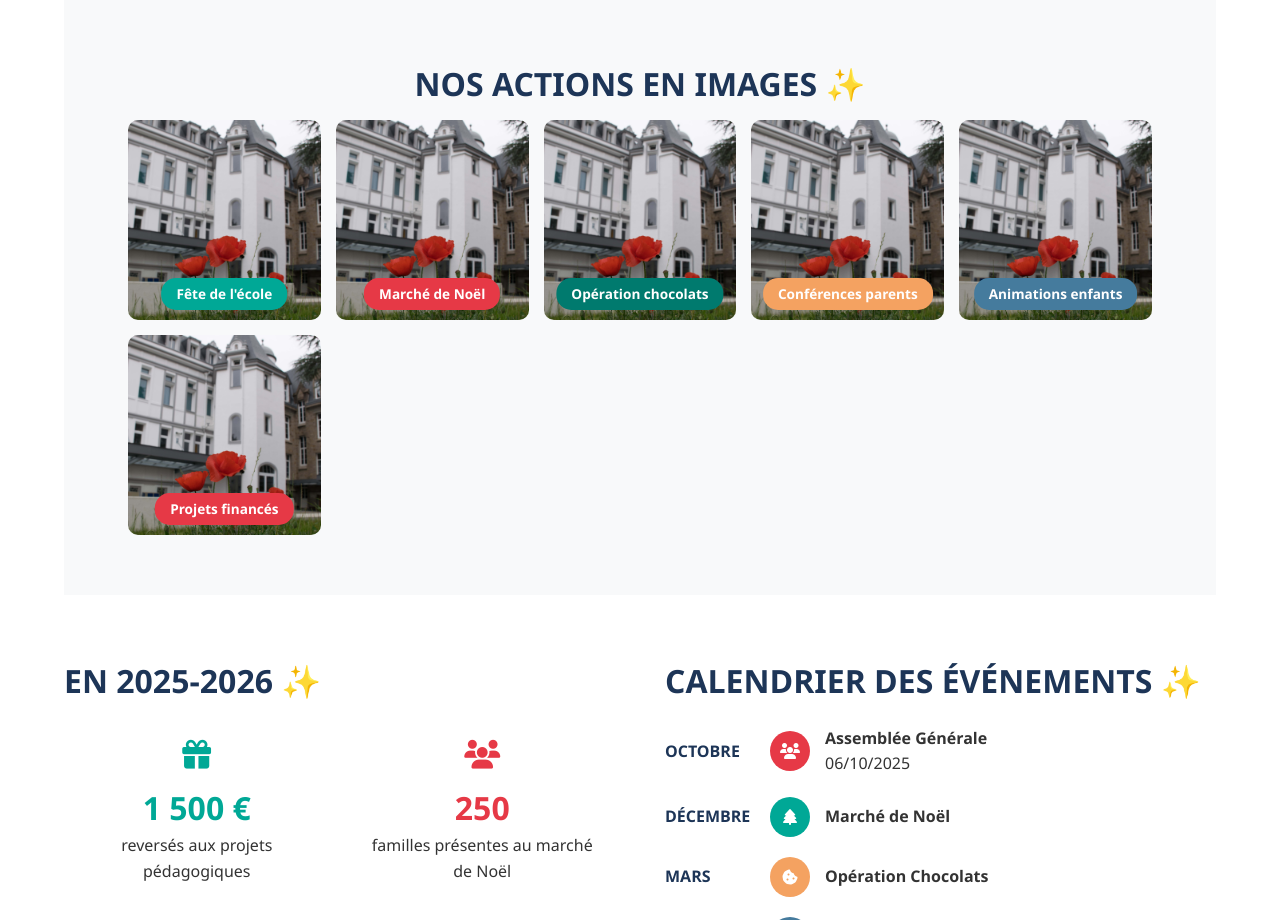
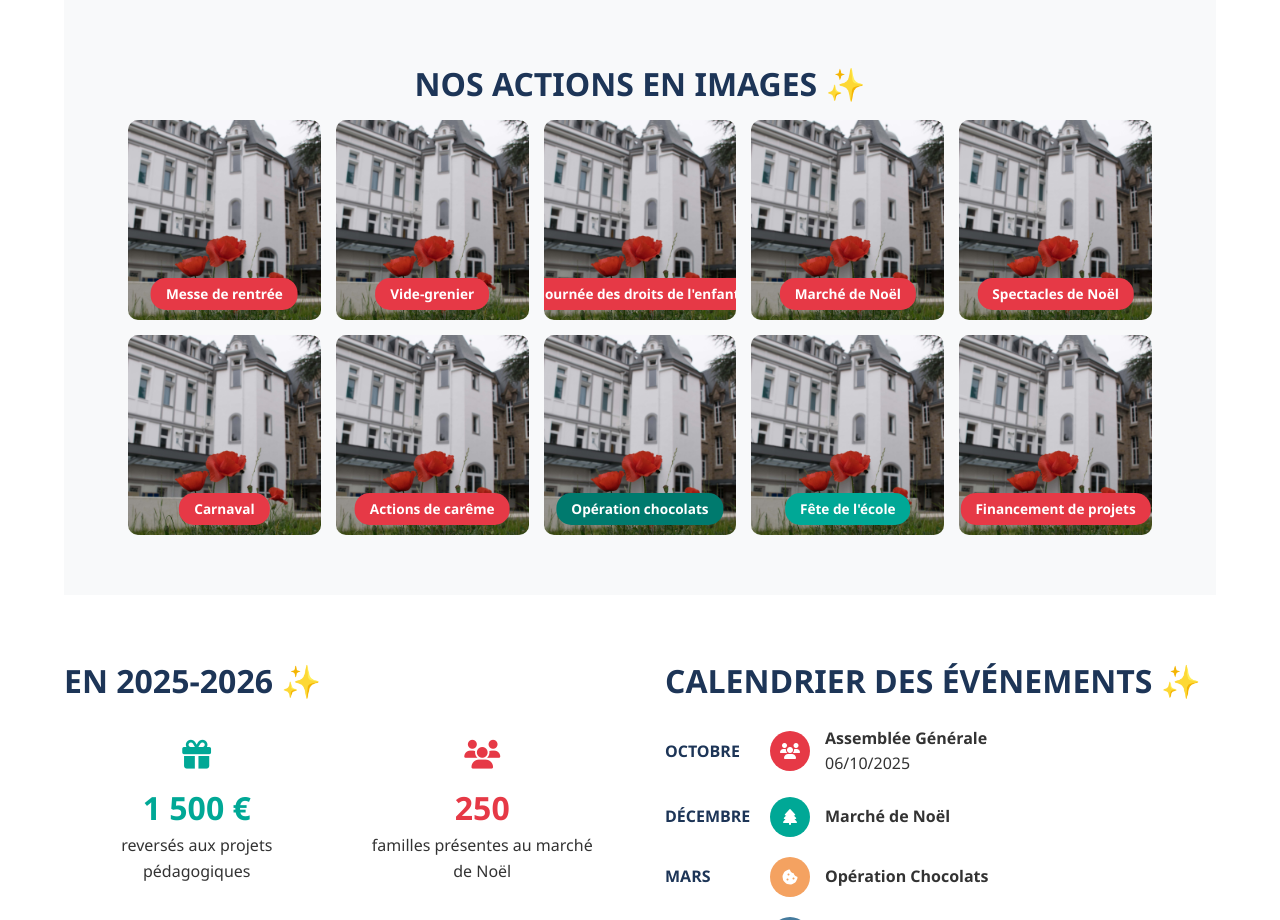
Before and after one commit to DelrueNoemie/APEL_PERVERIE, a plain HTML site: page index.html in a window 1280 px wide. Shown: the part 1160-2080 px from the top of the page. Drawn offline with Linux system fonts and the light colour scheme.

Commit message:
Update index.html

```diff
--- a/index.html
+++ b/index.html
@@ -68,28 +68,44 @@
 
         <div class="grid-6">
             <div class="action-item">
-                <img src="images/Hero-banner.jpg" alt="Fête de l'école">
-                <span class="badge badge-teal">Fête de l'école</span>
+                <img src="images/Hero-banner.jpg" alt="Messe de rentrée">
+                <span class="badge badge-pink">Messe de rentrée</span>
+            </div>
+            <div class="action-item">
+                <img src="images/Hero-banner.jpg" alt="Vide-grenier">
+                <span class="badge badge-pink">Vide-grenier</span>
+            </div>
+             <div class="action-item">
+                <img src="images/Hero-banner.jpg" alt="Journée des droits de l'enfant">
+                <span class="badge badge-pink">Journée des droits de l'enfant</span>
             </div>
             <div class="action-item">
                 <img src="images/Hero-banner.jpg" alt="Marché de Noël">
                 <span class="badge badge-pink">Marché de Noël</span>
             </div>
             <div class="action-item">
+                <img src="images/Hero-banner.jpg" alt="Spectacles de Noël">
+                <span class="badge badge-pink">Spectacles de Noël</span>
+            </div>
+            <div class="action-item">
+                <img src="images/Hero-banner.jpg" alt="Carnaval">
+                <span class="badge badge-pink">Carnaval</span>
+            </div>
+            <div class="action-item">
+                <img src="images/Hero-banner.jpg" alt="Actions de carême">
+                <span class="badge badge-pink">Actions de carême</span>
+            </div>
+            <div class="action-item">
                 <img src="images/Hero-banner.jpg" alt="Opération chocolats">
                 <span class="badge badge-teal-dark">Opération chocolats</span>
             </div>
             <div class="action-item">
-                <img src="images/Hero-banner.jpg" alt="Conférences parents">
-                <span class="badge badge-orange">Conférences parents</span>
+                <img src="images/Hero-banner.jpg" alt="Fête de l'école">
+                <span class="badge badge-teal">Fête de l'école</span>
             </div>
             <div class="action-item">
-                <img src="images/Hero-banner.jpg" alt="Animations enfants">
-                <span class="badge badge-blue">Animations enfants</span>
-            </div>
-            <div class="action-item">
-                <img src="images/Hero-banner.jpg" alt="Projets financés">
-                <span class="badge badge-pink">Projets financés</span>
+                <img src="images/Hero-banner.jpg" alt="Financement de projets">
+                <span class="badge badge-pink">Financement de projets</span>
             </div>
         </div>
     </section>
```
